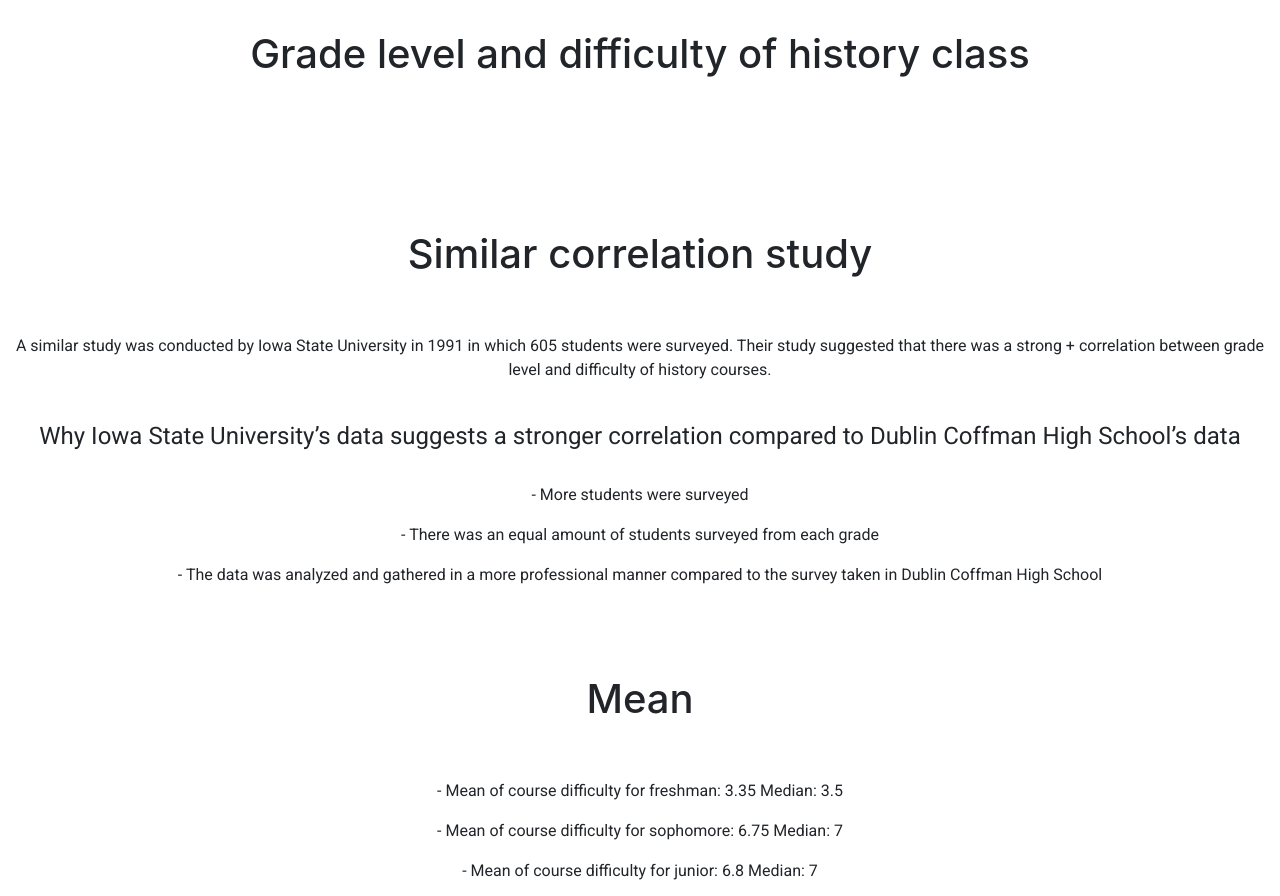
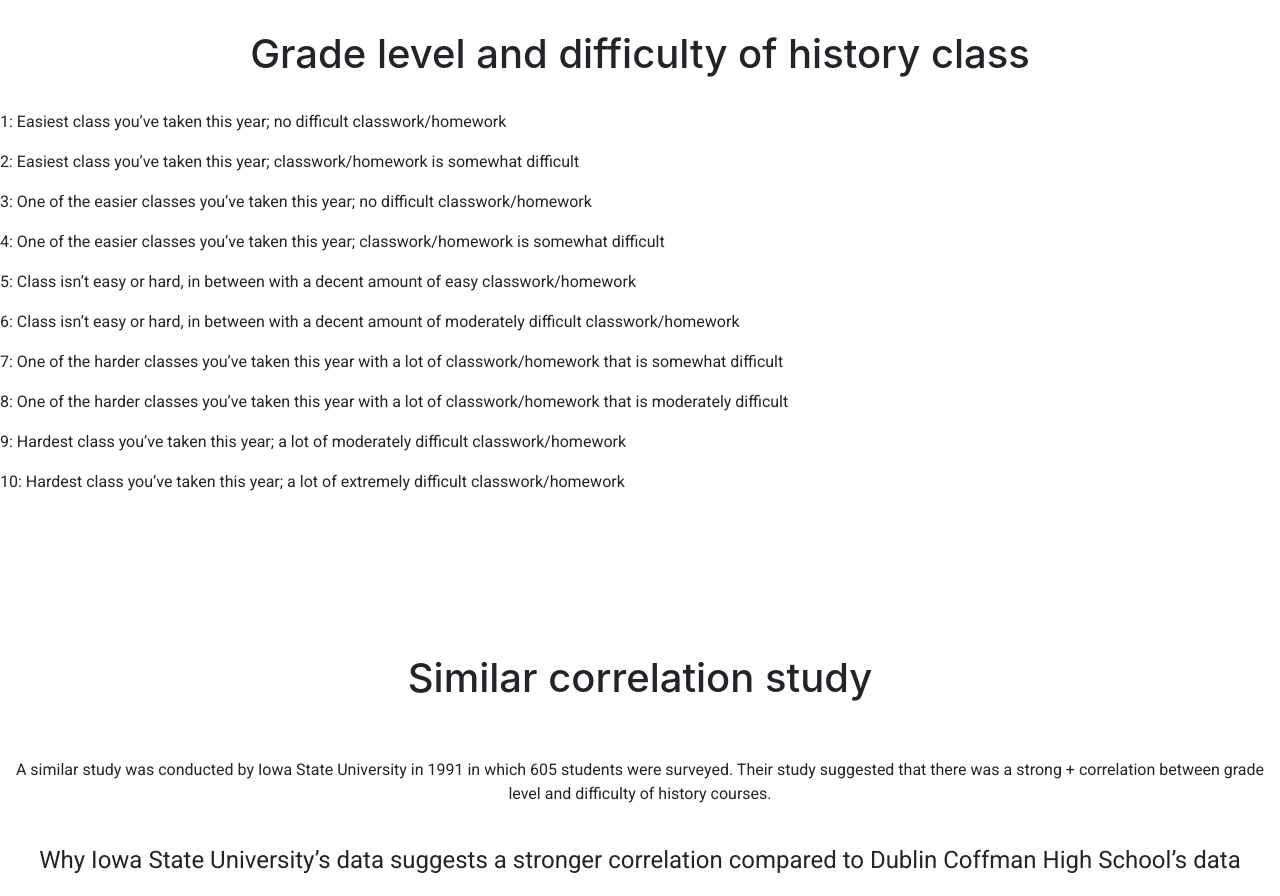
Before and after one commit to AnishRaja/AnishRaja.github.io, a plain HTML site: page index.html in a window 1280 px wide. Shown: the part 902-1798 px from the top of the page. Drawn offline with nearby package versions, Linux system fonts and the light colour scheme.

Commit message:
Update index.html

```diff
--- a/index.html
+++ b/index.html
@@ -32,7 +32,21 @@ img {
 
 <span id="p"></span>
         <h1 class="title1"> Grade level and difficulty of history class</h1>
+           <br>
+	<div class="p1">
+        <p>1: Easiest class you’ve taken this year; no difficult classwork/homework</p>
+        <p>2: Easiest class you’ve taken this year; classwork/homework is somewhat difficult</p>
+        <p>3: One of the easier classes you’ve taken this year; no difficult classwork/homework</p>
+	<p>4: One of the easier classes you’ve taken this year; classwork/homework is somewhat difficult </p>
+	<p>5: Class isn’t easy or hard, in between with a decent amount of easy classwork/homework </p>
+	<p>6: Class isn’t easy or hard, in between with a decent amount of moderately difficult classwork/homework </p>
+	<p>7: One of the harder classes you’ve taken this year with a lot of classwork/homework that is somewhat difficult </p>
+	<p>8: One of the harder classes you’ve taken this year with a lot of classwork/homework that is moderately difficult </p>
+	<p>9: Hardest class you’ve taken this year; a lot of moderately difficult classwork/homework </p>
+	<p>10: Hardest class you’ve taken this year; a lot of extremely difficult classwork/homework </p>
+	</div>
 
+    </div>
     <br>
     <br>
     <br>
@@ -75,6 +89,8 @@ img {
         </div>
 
 
+
+
 <div class="container">
 
   <div class="jumbotron">
```
